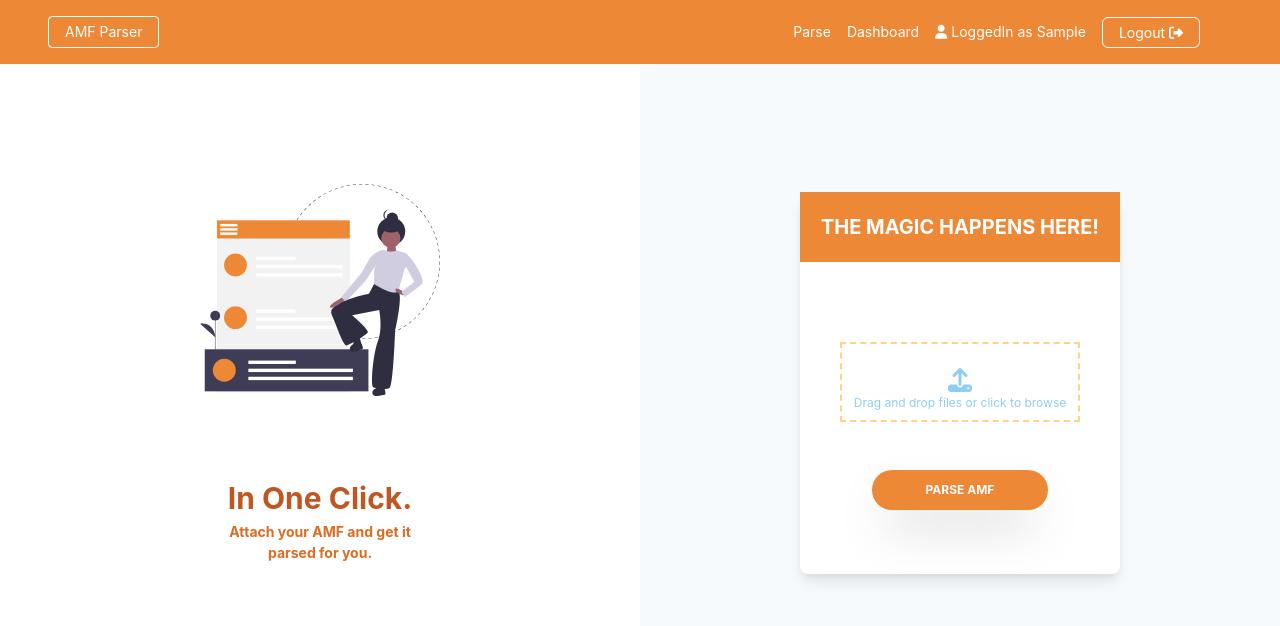
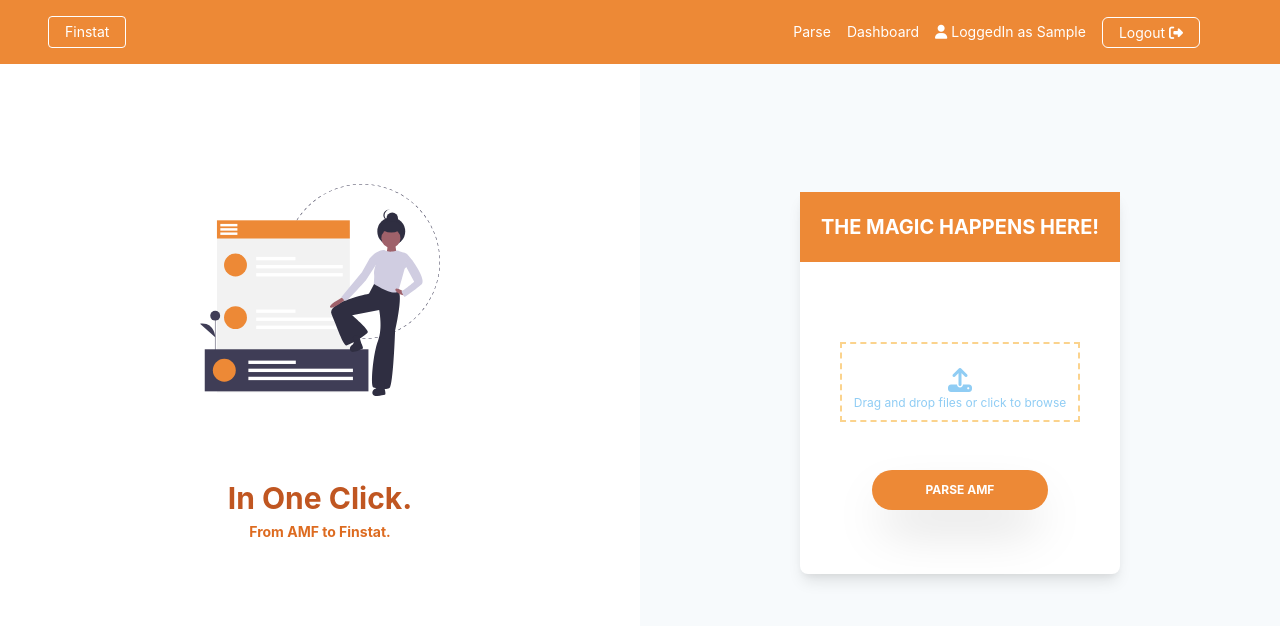
Before and after one commit to boyepanthera/amf-frontend, a React (Create React App) app: page /parse in a window 1280 px wide. Shown: the top 626 px of the page. Built offline with nearby package versions, Linux system fonts and the light colour scheme; sample sign-in values are in the browser's storage.

Commit message:
downaload iss

```diff
--- a/src/components/LeftPanel.js
+++ b/src/components/LeftPanel.js
@@ -9,7 +9,7 @@ export const LeftPanel = () => {
           <img className=' ' height={700} width={700} src={Uploading} alt='Explainer Standing with Direction for app use' />
         </div>
         <div className='text-xl sm:text-2xl md:text-3xl text-center font-bold text-orange-700 '>In One Click.</div>
-        <div className='text-orange-600 text-center mx-5 mb-32 font-bold text-sm'>Attach your AMF and get it parsed for you.</div>
+        <div className='text-orange-600 text-center mx-5 mb-32 font-bold text-sm'>From AMF to Finstat.</div>
       </div>
     </div>
   )
--- a/src/components/Parse.js
+++ b/src/components/Parse.js
@@ -118,13 +118,14 @@ export function Parse() {
             <LeftPanel />
           </div>
           <div className="w-1/2 bg-gray-100 justify-center h-screen">
-            <div className="bg-white mx-auto w-2/5 mt-20 shadow-lg rounded-b-lg">
+            <div className="bg-white mx-auto w-1/2 mt-20 shadow-lg rounded-b-lg">
               <div className="bg-orange-500  p-5 mt-20">
-                <div className="text-white text-center capitalize font-bold text-2xl">
-                  Voila! Parsing Done...
+                <div className="text-white text-center capitalize font-bold text-xl">
+                  Done!... Click marked area to download.
                 </div>
               </div>
-              <div className="mx-10 py-24 rounded-b-full">
+              <div className="mx-10 pt-12 pb-24 rounded-b-full">
+
                 <div
                   onClick={downloadFile}
                   className="border-dashed  border-2 items-center justify-center border-orange-300 py-8 px-3"
@@ -137,7 +138,7 @@ export function Parse() {
                     />
                   </div>
                   <p className="text-center text-xs text-purple-600">
-                    {"Download " + response}
+                    {response}
                   </p>
                 </div>
                 <div className="flex content-center pt-8 ">
--- a/src/components/layouts/Navbar.js
+++ b/src/components/layouts/Navbar.js
@@ -22,7 +22,7 @@ export const Navbar = () => {
             to="/"
             className="inline-block text-sm px-4 py-2 leading-none border rounded text-white border-white hover:border-transparent hover:text-orange-500 hover:bg-white lg:mt-0"
           >
-            AMF Parser
+            Finstat
           </Link>
         </div>
         <div className="inline lg:hidden" onClick={handleToggle} >
```
